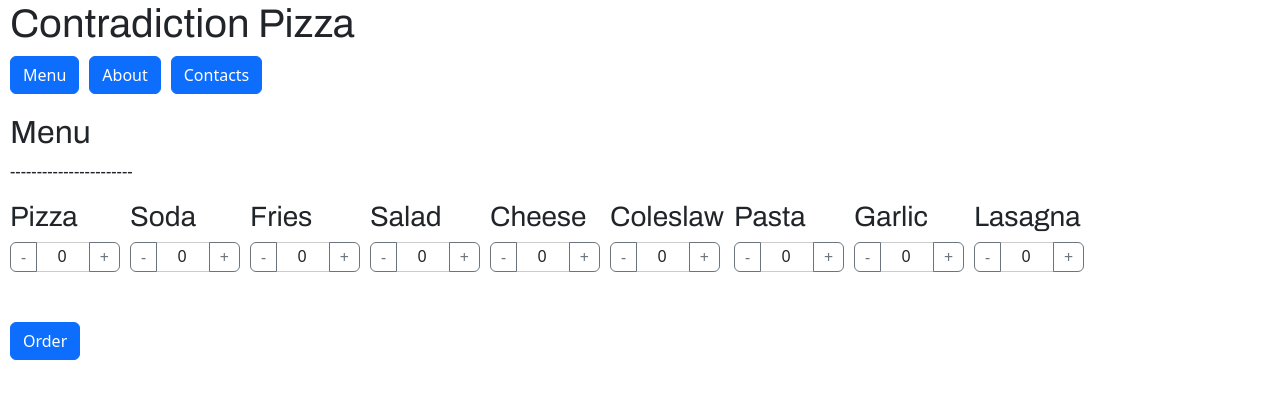
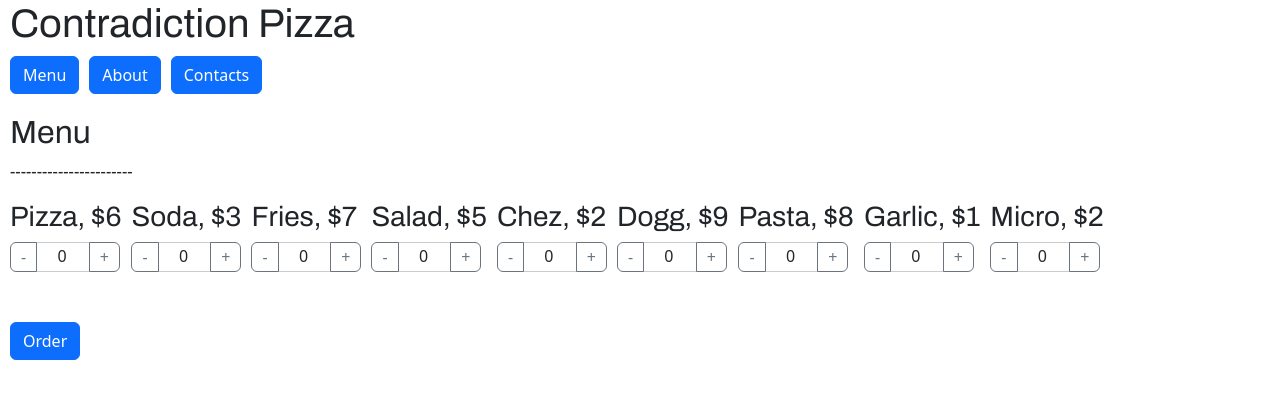
Before and after one commit to harshio/pizzariba, a React (Create React App) app: page / in a window 1280 px wide. Both pictures are taken after a click on the button "Menu". Shown: the top 398 px of the page. Built offline with nearby package versions, Linux system fonts and the light colour scheme.

Commit message:
baggy rice

```diff
--- a/src/Menu.tsx
+++ b/src/Menu.tsx
@@ -4,15 +4,15 @@ import React, { useState } from 'react';
 function Menu() {
   // Initial items
   const initialItems = [
-    { id: 1, name: "Pizza" },
-    { id: 2, name: "Soda" },
-    { id: 3, name: "Fries" },
-    { id: 4, name: "Salad" },
-    { id: 5, name: "Cheese" },
-    { id: 6, name: "Coleslaw" },
-    { id: 7, name: "Pasta" },
-    { id: 8, name: "Garlic" },
-    { id: 9, name: "Lasagna" },
+    { id: 1, name: "Pizza, $6" },
+    { id: 2, name: "Soda, $3" },
+    { id: 3, name: "Fries, $7" },
+    { id: 4, name: "Salad, $5" },
+    { id: 5, name: "Chez, $2" },
+    { id: 6, name: "Dogg, $9" },
+    { id: 7, name: "Pasta, $8" },
+    { id: 8, name: "Garlic, $1" },
+    { id: 9, name: "Micro, $2" },
   ];
 
   // Quantities state
```
